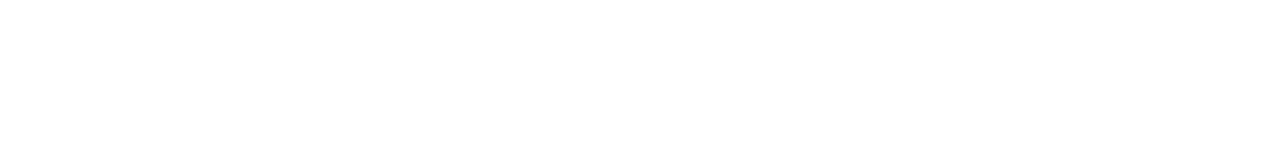
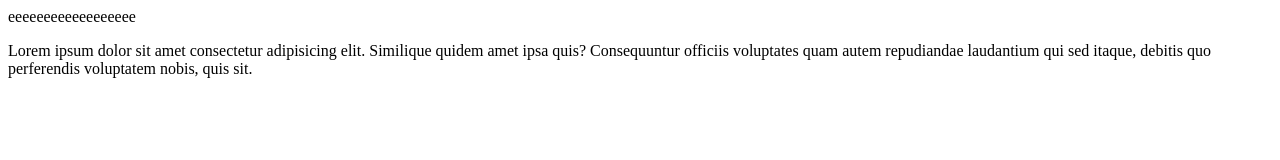
Before and after one commit to GuilhermeGazete/Zacaca-themes, a plain HTML site: page index.html in a window 1280 px wide. Drawn offline with Linux system fonts and the light colour scheme.

```diff
--- a/index.html
+++ b/index.html
@@ -7,10 +7,12 @@
 </head>
 <body>
     <div class="box-profile">
-        <div class="box content" date-status="succss"></div>
-        <div class="box content" date-status="pendent"></div>
-        <div class="box content" date-status="process"></div>
-        <div class="box content" date-status="cancel"></div>
+        <div class="box content" date-status="success" id="success">eeeeeeeeeeeeeeeeee</div>
+        <div class="box content" date-status="pending" id="pending"></div>
+        <div class="box content" date-status="processing" id="processing"></div>
+        <div class="box content" date-status="cancelled" id="cancelled">
+            <p>Lorem ipsum dolor sit amet consectetur adipisicing elit. Similique quidem amet ipsa quis? Consequuntur officiis voluptates quam autem repudiandae laudantium qui sed itaque, debitis quo perferendis voluptatem nobis, quis sit.</p>
+        </div>
     </div>
 </body>
 </html>
--- /dev/null
+++ b/style.css
@@ -0,0 +1,20 @@
+* {
+    box-sizing: border-box;
+    margin: 0;
+    padding: 0;
+}
+p{
+    color: #00af60;
+}
+#success{
+    background-color: #00af60;
+}
+.class-success{
+    background-color: #00af60;
+}
+[class="success"]{
+    background-color: #00af60;
+}
+.class-success{
+    background-color: #00af60;
+}
```
Also changed, not shown: 3 other files.
